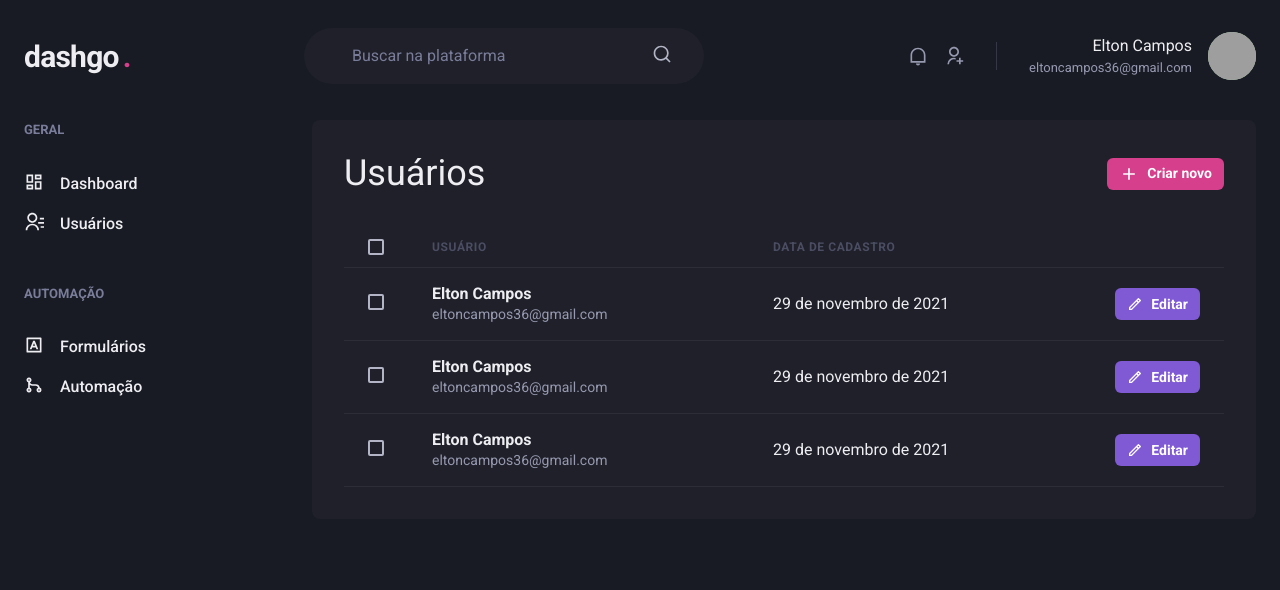
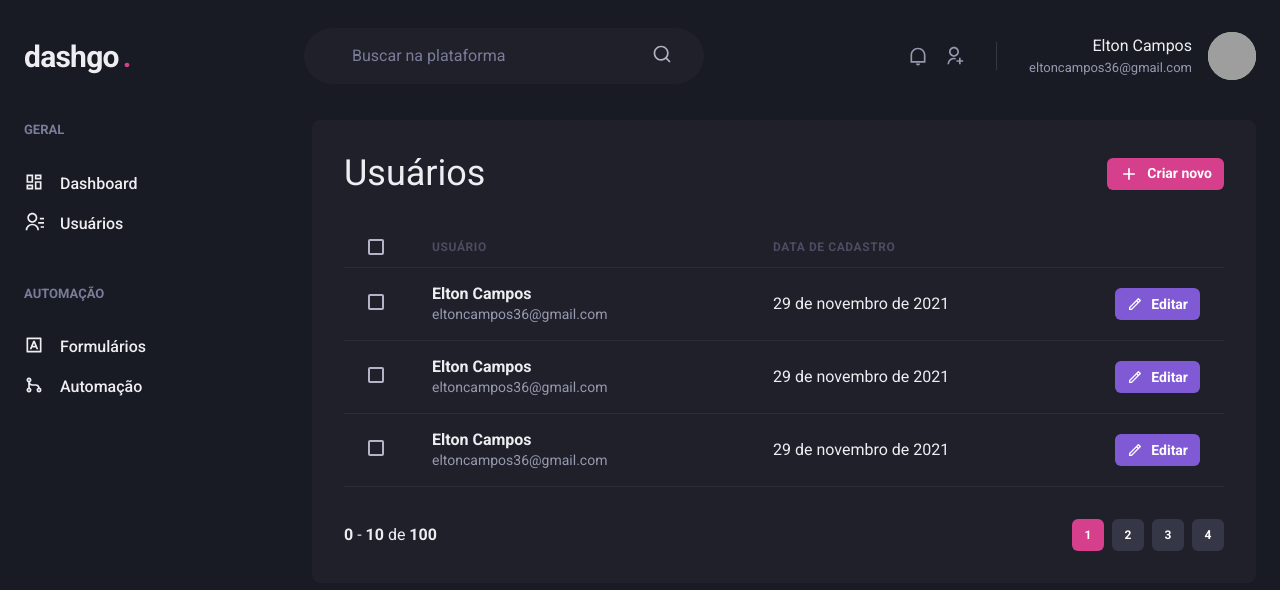
Before and after one commit to eltoncampos1/dashgo, a Next.js app: page /users in a window 1280 px wide. Shown: the top 590 px of the page. Built offline with nearby package versions, Linux system fonts and the light colour scheme; grey boxes are pictures that could not be loaded.

Commit message:
chore: create pagination component

```diff
--- /dev/null
+++ b/src/components/Pagination.tsx
@@ -0,0 +1,71 @@
+import { Box, Button, Stack } from "@chakra-ui/react";
+
+export function Pagination() {
+    return (
+        <Stack
+            direction="row"
+            mt="8"
+            spacing="6"
+            justify="space-between"
+            align="center"
+        >
+            <Box>
+                <strong>0</strong> - <strong>10</strong> de <strong>100</strong>
+            </Box>
+            <Stack
+                direction="row"
+                spacing="2"
+            >
+                           <Button
+             size="sm"
+             fontSize="xs"
+             width="4"
+             colorScheme="pink"
+             disabled
+             _disabled={{
+                 bgColor: 'pink.500',
+                 cursor: 'default'
+             }}
+            >
+                1
+            </Button>
+            <Button
+             size="sm"
+             fontSize="xs"
+             colorScheme="pink"
+             width="4"
+             bg="gray.700"
+             _hover={{
+                 bg: 'gray.500'
+             }}
+            >
+                2
+            </Button>
+            <Button
+             size="sm"
+             fontSize="xs"
+             colorScheme="pink"
+             width="4"
+             bg="gray.700"
+             _hover={{
+                 bg: 'gray.500'
+             }}
+            >
+                3
+            </Button>
+            <Button
+             size="sm"
+             fontSize="xs"
+             colorScheme="pink"
+             width="4"
+             bg="gray.700"
+             _hover={{
+                 bg: 'gray.500'
+             }}
+            >
+                4
+            </Button>
+            </Stack>
+        </Stack>
+    )
+}
--- a/src/pages/users/index.tsx
+++ b/src/pages/users/index.tsx
@@ -16,6 +16,7 @@
 import { RiAddLine, RiPencilLine } from "react-icons/ri";
 import { Sidebar } from "../../components/Form/Sidebar";
 import { Header } from "../../components/Header";
+import { Pagination } from "../../components/Pagination";
 
 export default function USerList(){
     return (
@@ -145,6 +146,8 @@
                         </Tr>
                     </Tbody>
                 </Table>
+
+                  <Pagination />
                 </Box>
             </Flex>
         </Box>
```
